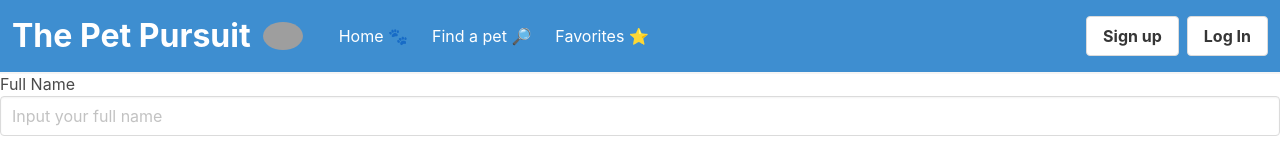
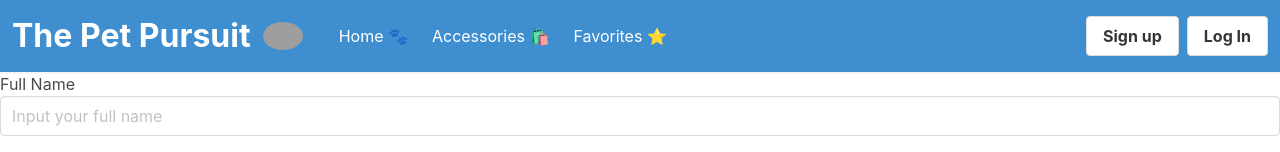
Before and after one commit to p134c0d3/the-pet-pursuit, an Angular app: page / in a window 1280 px wide. Shown: the top 152 px of the page. Built offline with nearby package versions, Linux system fonts and the light colour scheme; grey boxes are pictures that could not be loaded.

Commit message:
navbar complete as of now

```diff
--- a/src/app/nav-bar/nav-bar.component.html
+++ b/src/app/nav-bar/nav-bar.component.html
@@ -22,8 +22,8 @@
         Home 🐾
       </a>
 
-      <a class="navbar-item">
-        Find a pet 🔎
+      <a routerLink="/accessories" class="navbar-item access">
+        Accessories 🛍️
       </a>
 
       <a routerLink="/favorites" class="navbar-item">
--- a/src/app/nav-bar/nav-bar.component.scss
+++ b/src/app/nav-bar/nav-bar.component.scss
@@ -20,3 +20,9 @@
     }
   }
 }
+
+
+.access{
+  cursor: not-allowed;
+
+}
```
